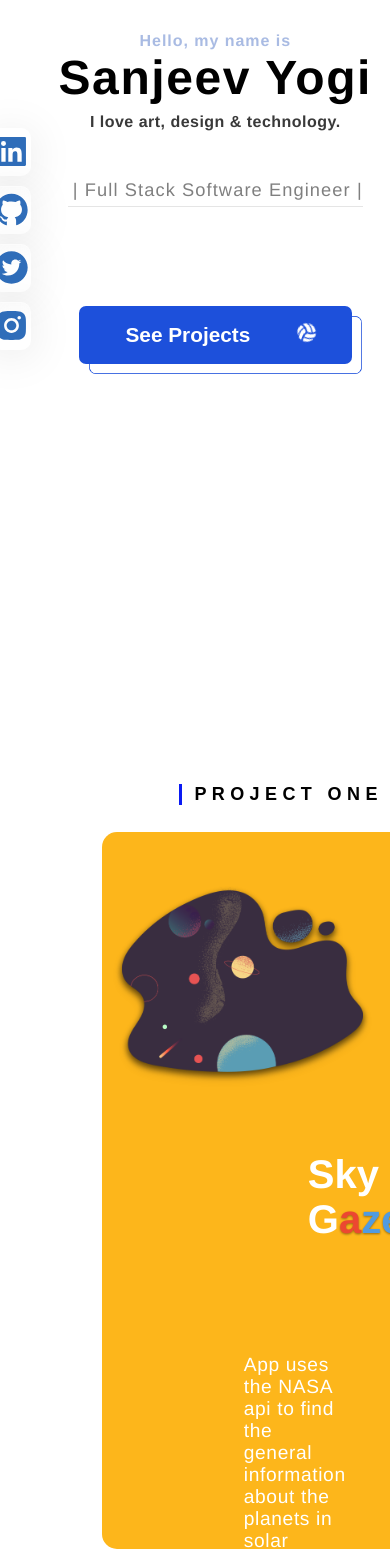
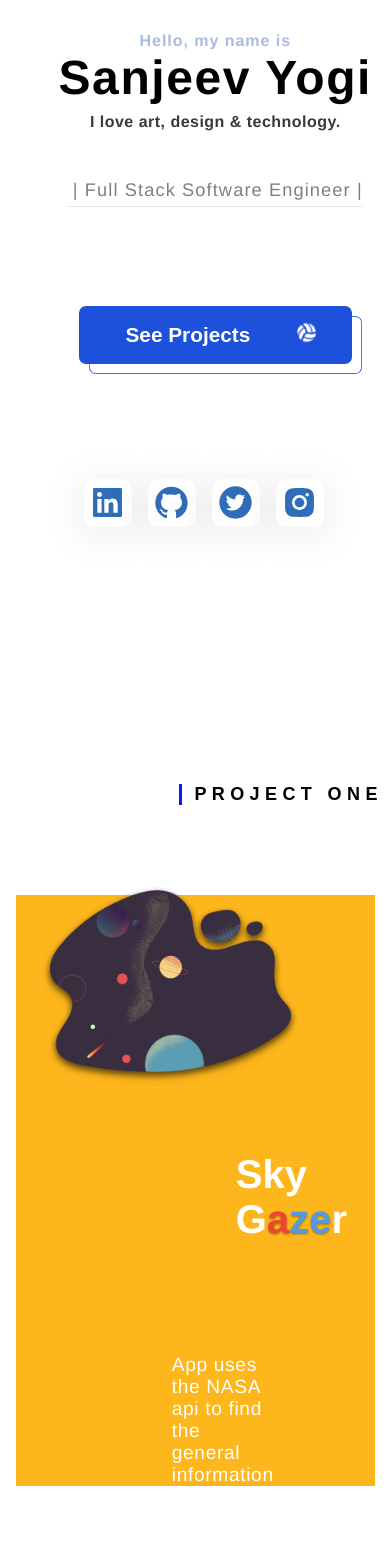
Before and after one commit to sanjeevyg/Portfolio, a React (Create React App) app: page / in a window 390 px wide. Shown: the part 160-1728 px from the top of the page. Built offline with nearby package versions, Linux system fonts and the light colour scheme.

Commit message:
media query home page udpated

```diff
--- a/src/Pages/Contact/index.css
+++ b/src/Pages/Contact/index.css
@@ -181,7 +181,7 @@ textarea {
         position: fixed;
         background-color: rgb(250, 249, 249);
         top: 0;
-        min-height: 100vh;
+        max-height: 100vh;
         display: flex;
         flex-direction: column;
         justify-content: center;
--- a/src/Pages/Home/index.css
+++ b/src/Pages/Home/index.css
@@ -422,13 +422,20 @@
     }
 
     #socialListContainer {
-        margin-bottom: 3rem;
+        display: flex;
+        flex-direction: row;
+        margin-right: 70vw;
+        margin-top: 30rem;
     }
 
     .socialBarIcon {
-        max-width: 2.5rem;
+        max-width: 3rem;
         max-height: 3rem;
-        margin-right: 170vw;
+        margin: .5rem;
+    }
+
+    .socialBar {
+        position: absolute;
     }
 
     .coverOne {
--- a/src/Pages/Project/index.css
+++ b/src/Pages/Project/index.css
@@ -342,19 +342,21 @@
         padding: 0;
         max-width: 100%;
         overflow: hidden;
+        position: relative;
     }
 
 
     .cOne, .cTwo, .cThree {
-        max-height: 85vh;;
-        width: 100vw;
-        min-width: 85vw;
+        max-height: 70vh;;
+        /* width: 100vw; */
+        min-width: 92vw;
         display: flex;
         font-size: small;
         flex-direction: column-reverse;
         justify-content: center;
         align-items: center;
-        margin-right: 1rem;
+        margin-right: 10rem;
+        border-radius: 0px;
 
     }
 
```
